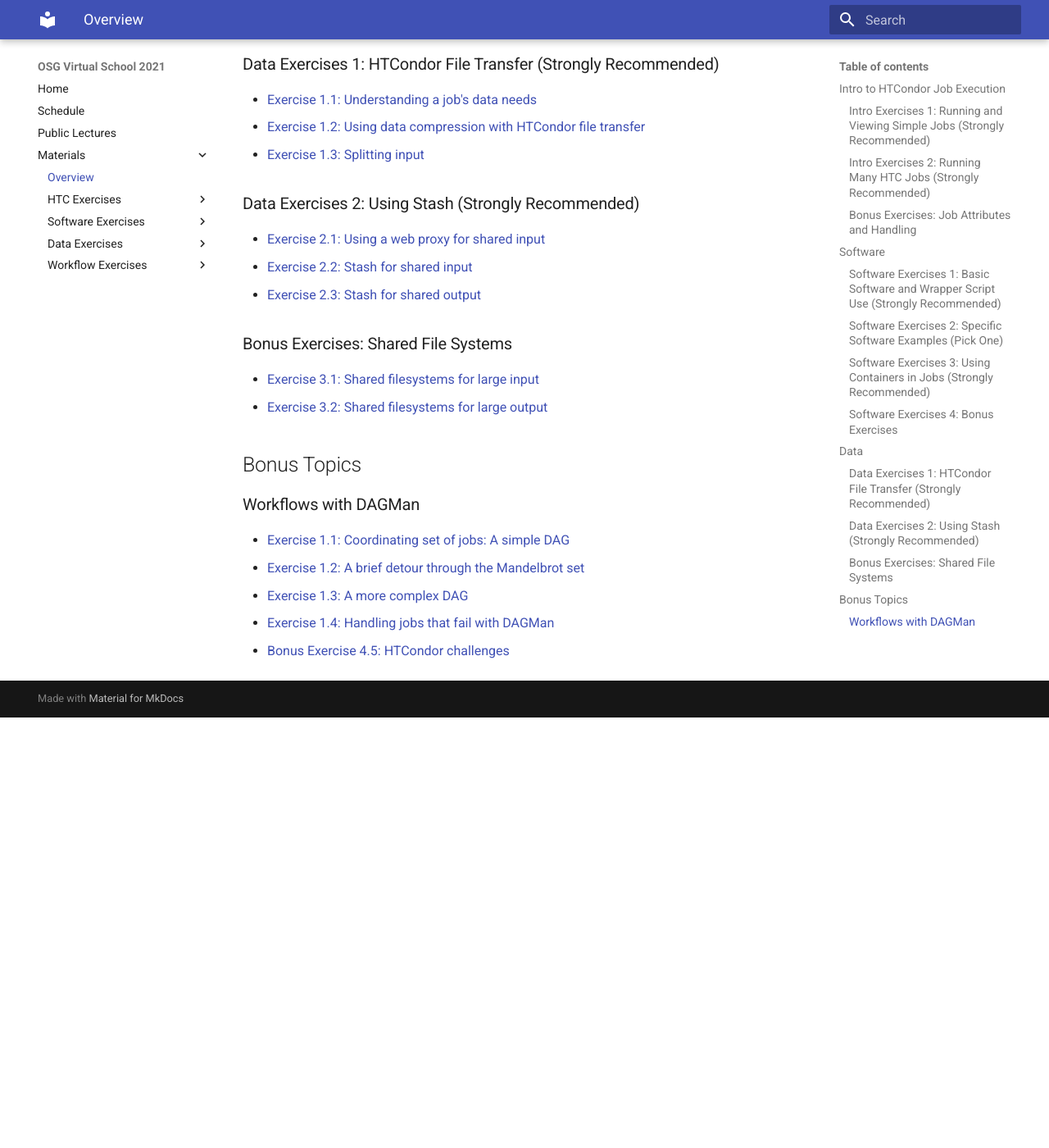
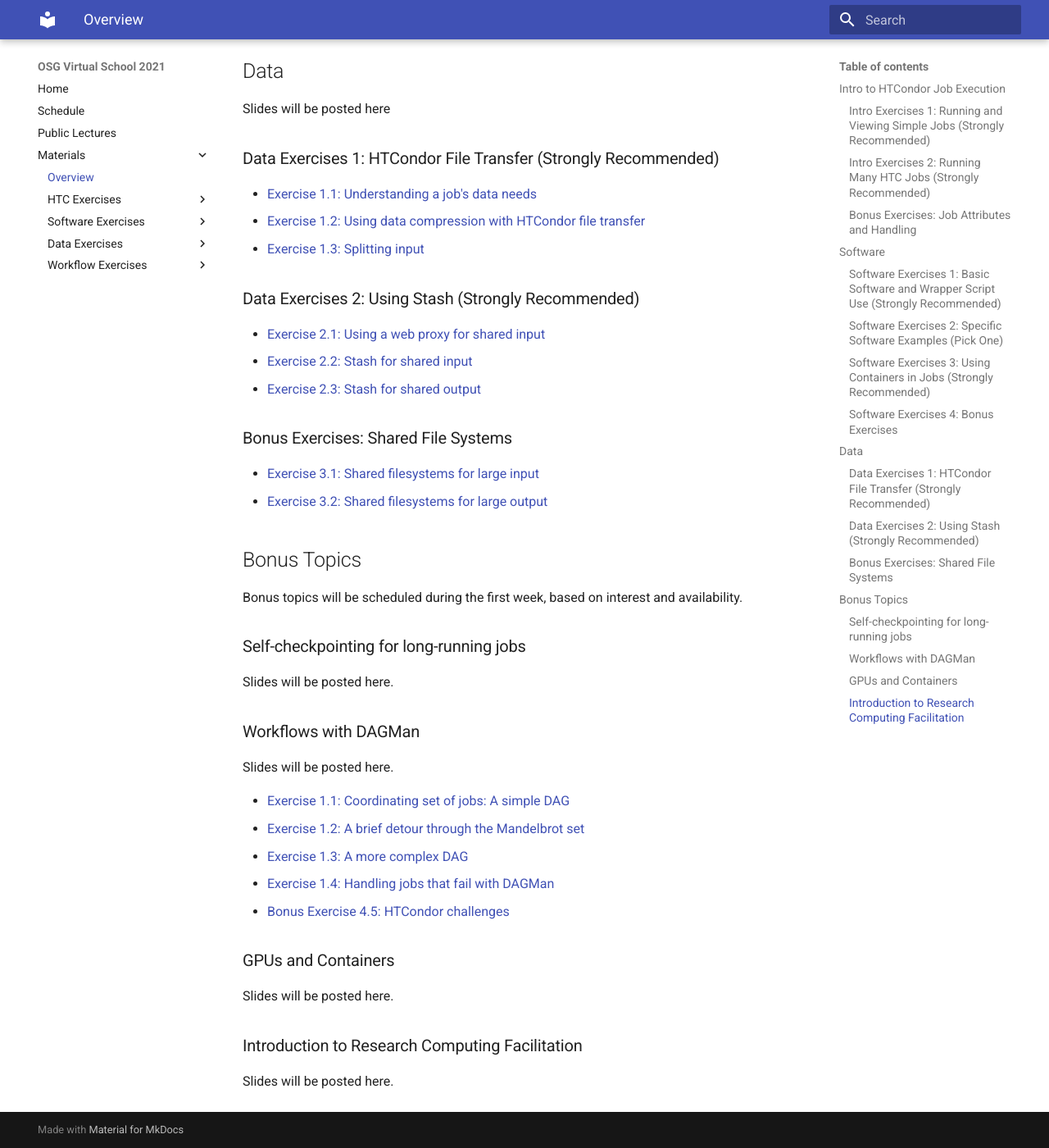
Before and after one commit to osg-htc/virtual-school-2021, an MkDocs documentation site: the page built from docs/materials/index.md, in a window 1280 px wide and 1400 px high, scrolled down 1767 px. Shown: the whole window at 82% size. Built offline with MkDocs 1.6.1 and Material for MkDocs 9.7.7, drawn with Linux system fonts in a browser that asks for light colours; before the commit the page ends 2642 px from its top, so only the background shows below that; some of the changed text lies outside the part shown.

Commit message:
Adding Structure to Material Index

```diff
--- a/docs/materials/index.md
+++ b/docs/materials/index.md
@@ -1,6 +1,8 @@
 # OSG Virtual School (pilot) Materials
 
 ## Intro to HTCondor Job Execution
+
+Slides will be posted here
 
 ### Intro Exercises 1: Running and Viewing Simple Jobs (Strongly Recommended)
 
@@ -27,11 +29,7 @@
 
 ## Software
 
-View the slides
-([PDF](software/files/osgvsp20-software.pdf),
-[PowerPoint](software/files/osgvsp20-software.pptx))
-and a recording of the lecture
-([YouTube](https://www.youtube.com/watch?v=oqwlaPt9KOg))
+Slides will be posted here
 
 ### Software Exercises 1: Basic Software and Wrapper Script Use (Strongly Recommended)
 
@@ -59,6 +57,8 @@
 
 ## Data
 
+Slides will be posted here
+
 ### Data Exercises 1: HTCondor File Transfer (Strongly Recommended)
 
 - [Exercise 1.1: Understanding a job's data needs](data/part1-ex1-data-needs.md)
@@ -78,10 +78,27 @@
 
 ## Bonus Topics
 
+Bonus topics will be scheduled during the first week,
+based on interest and availability.
+
+### Self-checkpointing for long-running jobs
+
+Slides will be posted here.
+
 ### Workflows with DAGMan
+
+Slides will be posted here.
 
 - [Exercise 1.1: Coordinating set of jobs: A simple DAG](workflows/part1-ex1-simple-dag.md)
 - [Exercise 1.2: A brief detour through the Mandelbrot set](workflows/part1-ex2-mandelbrot.md)
 - [Exercise 1.3: A more complex DAG](workflows/part1-ex3-complex-dag.md)
 - [Exercise 1.4: Handling jobs that fail with DAGMan](workflows/part1-ex4-failed-dag.md)
 - [Bonus Exercise 4.5: HTCondor challenges](workflows/part1-ex5-challenges.md)
+
+### GPUs and Containers
+
+Slides will be posted here.
+
+### Introduction to Research Computing Facilitation
+
+Slides will be posted here.
```
